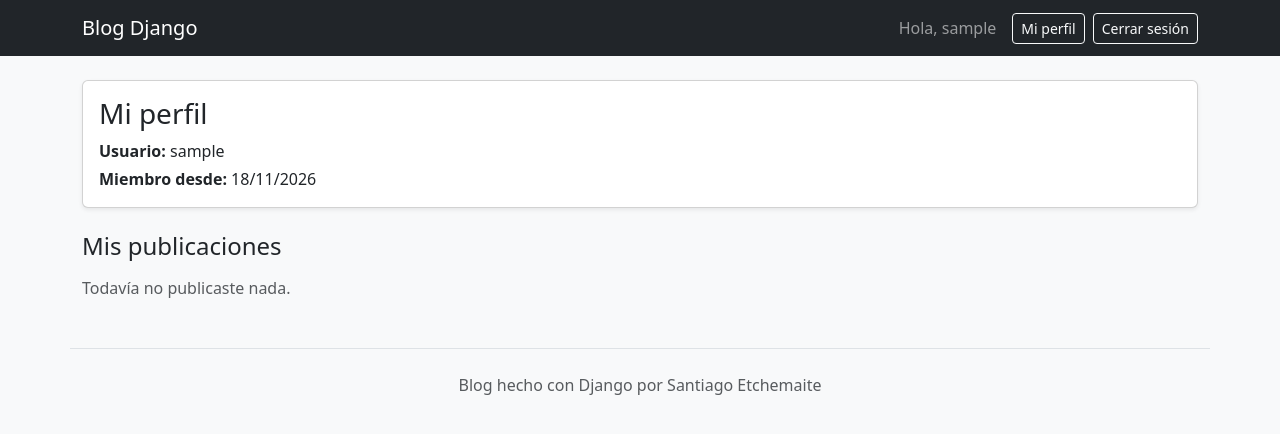
After one commit to Santiago-Etchemaite/blog-django, a Django app: page /usuarios/perfil/ in a window 1280 px wide. The commit adds this page. Shown: the top 434 px of the page. Run offline with Django 5.2, Linux system fonts and the light colour scheme; the visitor is signed in with stand-in values (Sample User, id 1); data that the repository does not hold is empty.

Commit message:
Página de perfil protegida con login_required

```diff
--- a/templates/base.html
+++ b/templates/base.html
@@ -15,6 +15,7 @@
             <div class="d-flex align-items-center gap-2">
                 {% if user.is_authenticated %}
                     <span class="navbar-text me-2">Hola, {{ user.username }}</span>
+                     <a href="{% url 'perfil' %}" class="btn btn-outline-light btn-sm">Mi perfil</a>
                     <form method="post" action="{% url 'logout' %}" class="m-0">
                         {% csrf_token %}
                         <button type="submit" class="btn btn-outline-light btn-sm">Cerrar sesión</button>
--- /dev/null
+++ b/usuarios/templates/usuarios/perfil.html
@@ -0,0 +1,27 @@
+{% extends 'base.html' %}
+
+{% block titulo %}Mi perfil | Blog Django{% endblock %}
+
+{% block contenido %}
+<div class="card shadow-sm mb-4">
+    <div class="card-body">
+        <h1 class="h3">Mi perfil</h1>
+        <p class="mb-1"><strong>Usuario:</strong> {{ user.username }}</p>
+        <p class="mb-0"><strong>Miembro desde:</strong> {{ user.date_joined|date:"d/m/Y" }}</p>
+    </div>
+</div>
+
+<h2 class="h4 mb-3">Mis publicaciones</h2>
+{% if posts %}
+    <ul class="list-group">
+        {% for post in posts %}
+            <li class="list-group-item d-flex justify-content-between align-items-center">
+                <a href="{% url 'detalle_post' post.pk %}">{{ post.titulo }}</a>
+                <span class="text-muted small">{{ post.fecha_creacion|date:"d/m/Y" }}</span>
+            </li>
+        {% endfor %}
+    </ul>
+{% else %}
+    <p class="text-muted">Todavía no publicaste nada.</p>
+{% endif %}
+{% endblock %}
--- a/usuarios/urls.py
+++ b/usuarios/urls.py
@@ -7,4 +7,5 @@ urlpatterns = [
     path('registro/', views.registro, name='registro'),
     path('login/', auth_views.LoginView.as_view(template_name='usuarios/login.html'), name='login'),
     path('logout/', auth_views.LogoutView.as_view(), name='logout'),
+    path('perfil/', views.perfil, name='perfil'),
 ]
--- a/usuarios/views.py
+++ b/usuarios/views.py
@@ -1,4 +1,5 @@
 from django.contrib.auth import login
+from django.contrib.auth.decorators import login_required
 from django.contrib.auth.forms import UserCreationForm
 from django.shortcuts import redirect, render
 
@@ -13,3 +14,9 @@ def registro(request):
     else:
         form = UserCreationForm()
     return render(request, 'usuarios/registro.html', {'form': form})
+
+
+@login_required
+def perfil(request):
+    posts = request.user.posts.all()
+    return render(request, 'usuarios/perfil.html', {'posts': posts})
```
